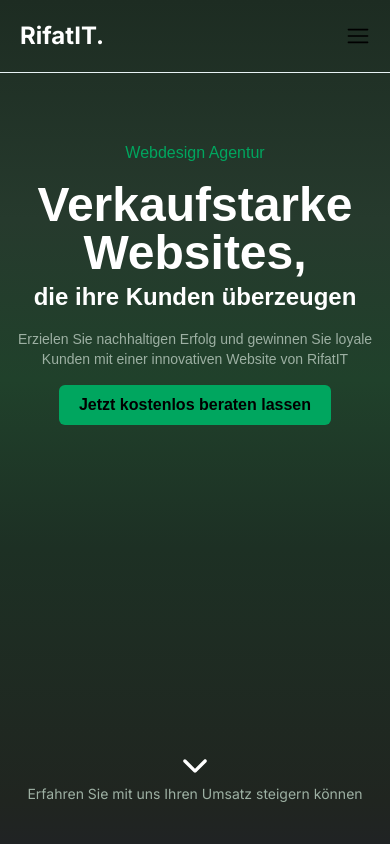
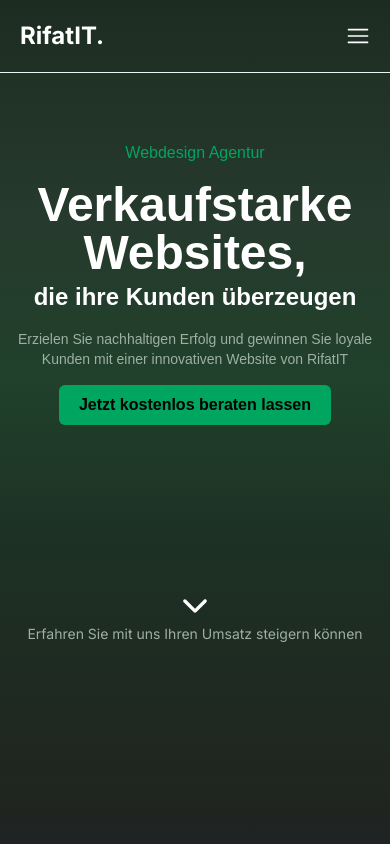
Before and after one commit to eremia2001/webAgency, a Next.js app: page / in a window 390 px wide. Shown: the top 844 px of the page. Built offline with nearby package versions, Linux system fonts and the light colour scheme.

Commit message:
fixes hamburger color and position of arrow

```diff
--- a/app/page.jsx
+++ b/app/page.jsx
@@ -26,7 +26,7 @@ export default function Home() {
             </button>
           </div>
           <div className=" lg:hidden">
-            <RxHamburgerMenu width={50} className="text-2xl  " />
+            <RxHamburgerMenu width={50} className="text-2xl  text-white " />
           </div>
         </header>
 
@@ -50,7 +50,7 @@ export default function Home() {
             Jetzt kostenlos beraten lassen
           </button>
         </div>
-        <div className="mx-auto  flex flex-col justify-center items-center  mb-10">
+        <div className="mx-auto  flex flex-col justify-center items-center -translate-y-40 mb-10">
           <IoIosArrowDown
             className="text-white  text-4xl cursor-pointer"
             width={50}
```
